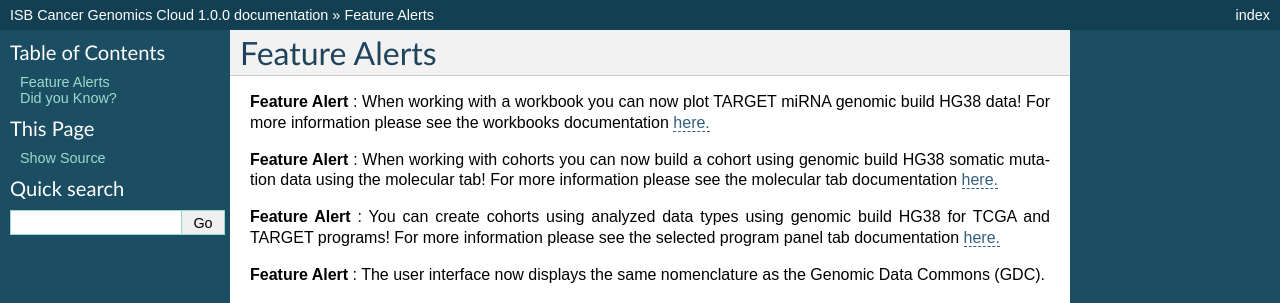
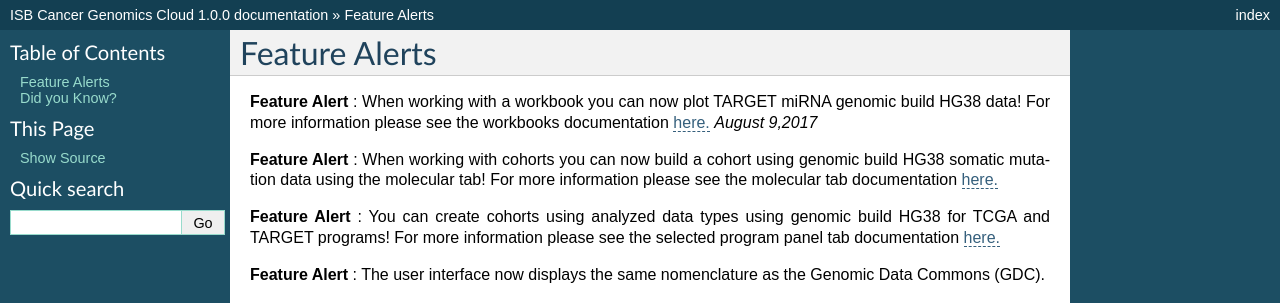
Before and after one commit to isb-cgc/readthedocs, a Sphinx documentation site: the page built from docs/source/sections/Feature_Alerts.rst, in a window 1280 px wide. Shown: the top 303 px of the page. Built offline with Sphinx 7.4.7, drawn with Linux system fonts in a browser that asks for light colours; pages that are not in the unit, such as notebooks, are missing from menus.

Commit message:
added date example

```diff
--- a/docs/source/sections/Feature_Alerts.rst
+++ b/docs/source/sections/Feature_Alerts.rst
@@ -5,7 +5,7 @@
 
 **Feature Alert** : When working with a workbook you can now plot TARGET miRNA genomic build HG38 data! For more
 information please see the workbooks
-documentation `here. <http://isb-cancer-genomics-cloud.readthedocs.io/en/latest/sections/webapp/Workbooks.html#creating-and-saving-a-workbook>`_
+documentation `here. <http://isb-cancer-genomics-cloud.readthedocs.io/en/latest/sections/webapp/Workbooks.html#creating-and-saving-a-workbook>`_  *August 9,2017*
 
 **Feature Alert** : When working with cohorts you can now build a cohort using genomic build HG38 somatic mutation data
 using the molecular tab! For more information please see the molecular tab
```
